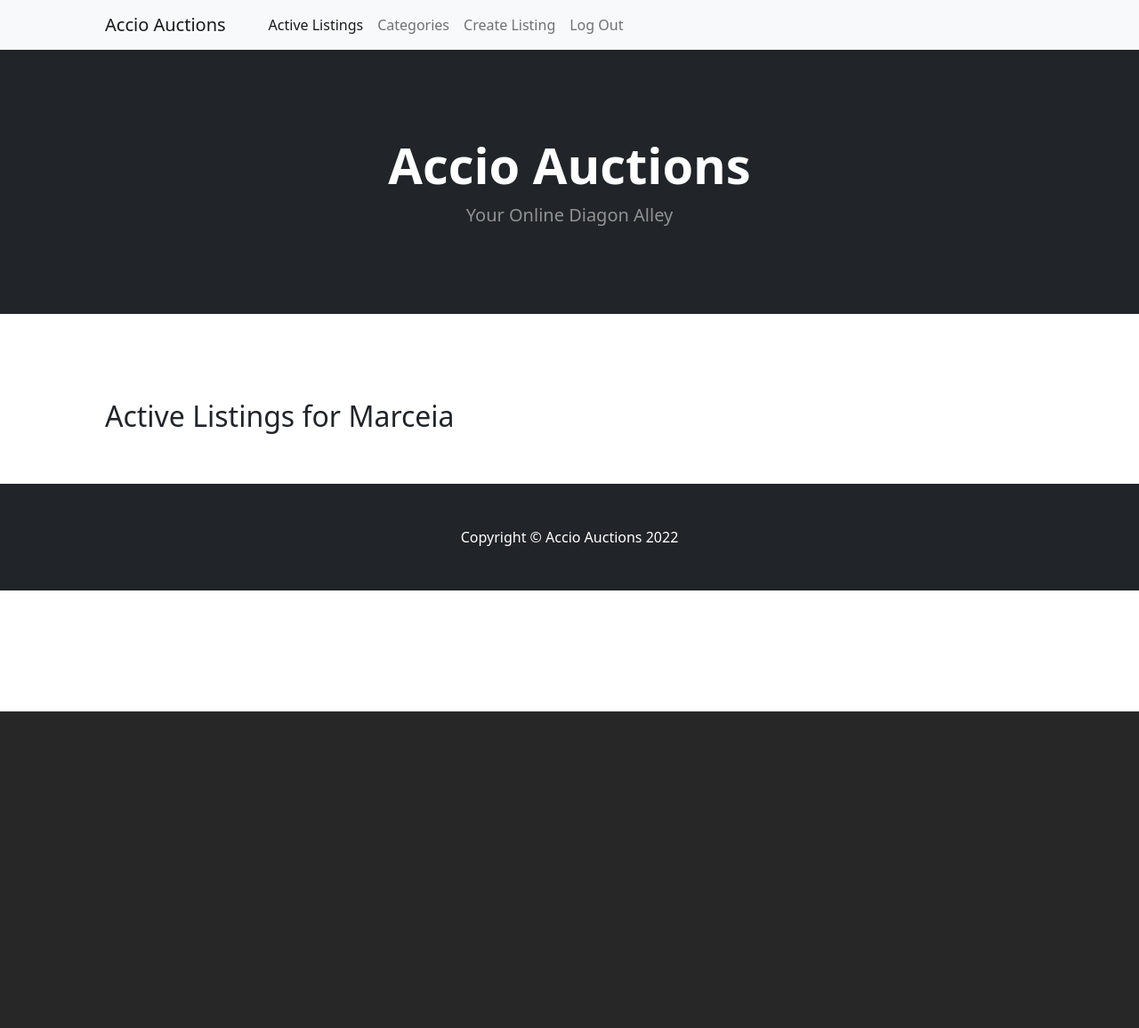
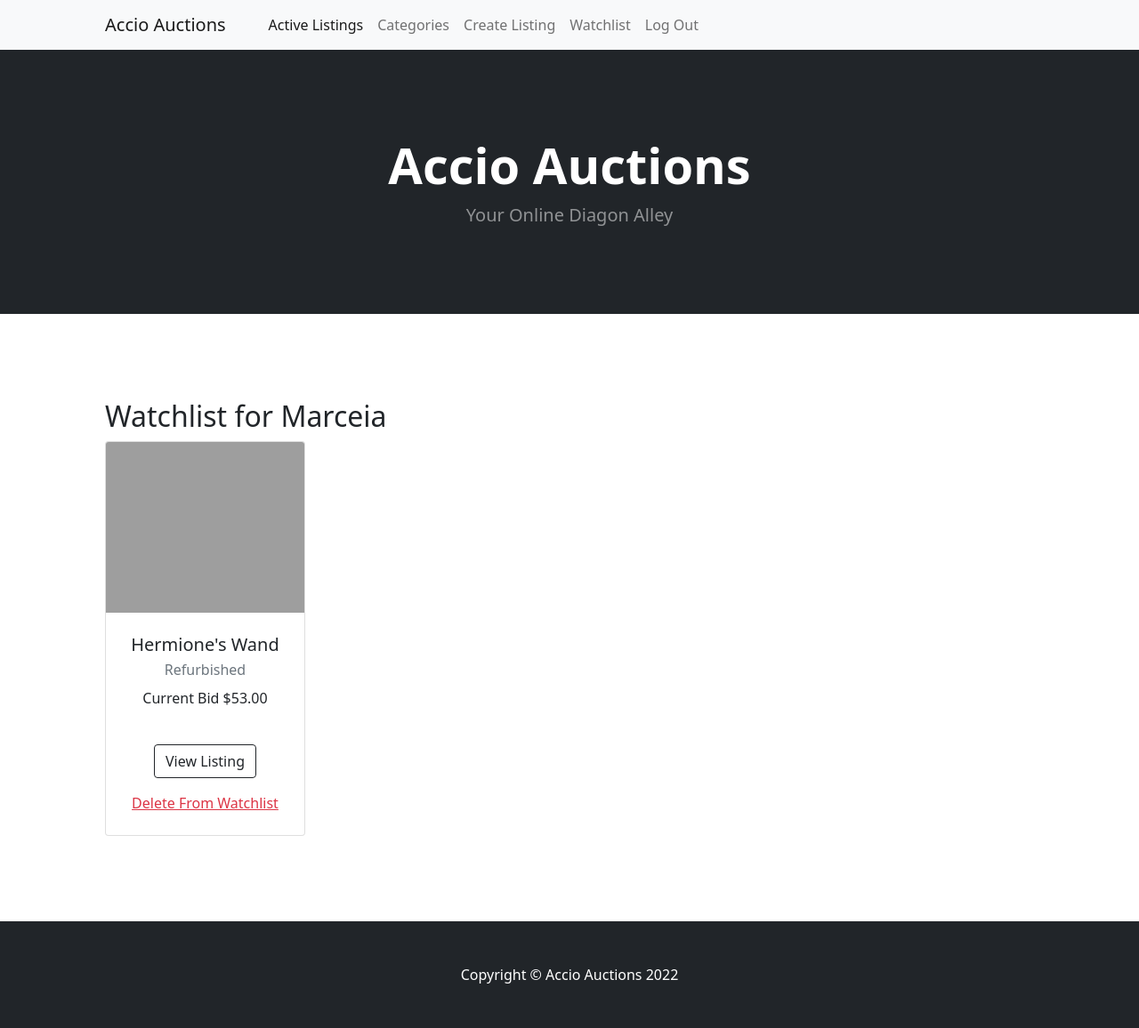
Before and after one commit to megler/commerce, a Django app: page /watchlist in a window 1280 px wide. Shown: the whole page at 89% size. Before the commit the page ends 800 px from the top, so only its background shows below. Run offline with Django 4.2, Linux system fonts and the light colour scheme; a user stored in the database is signed in; data comes from the database, SQL or seed files in the repository; both versions use the stored data as it was after the commit; some libraries are stand-ins or nearby versions; grey boxes are pictures that could not be loaded.

Commit message:
watchlist function now working. shows in nav if logged in, can add or delete from list, can only view list if logged in.

```diff
--- a/auctions/models.py
+++ b/auctions/models.py
@@ -96,5 +96,12 @@ class Watchlist(models.Model):
         related_name="item_to_watch",
     )
 
+    bids = models.ForeignKey(
+        Bid,
+        null=True,
+        on_delete=models.SET_NULL,
+        related_name="bids",
+    )
+
     def __str__(self):
         return f"User: {self.buyer.username}"
--- a/auctions/static/auctions/styles.css
+++ b/auctions/static/auctions/styles.css
@@ -25,3 +25,17 @@ input#currency-field:focus::placeholder {
     height: 15vw;
     object-fit: cover;
 }
+
+/* make submit button look like link. */
+/* credit: https://stackoverflow.com/questions/1367409/how-to-make-button-look-like-a-link */
+.btn_link {
+    background: none!important;
+    border: none;
+    padding: 0!important;
+    /*optional*/
+    font-family: arial, sans-serif;
+    /*input has OS specific font-family*/
+    color: #069;
+    text-decoration: underline;
+    cursor: pointer;
+  }
--- a/auctions/templates/auctions/layout.html
+++ b/auctions/templates/auctions/layout.html
@@ -41,6 +41,9 @@
             </li>
             {% if user.is_authenticated %}
               <li class="nav-item">
+                <a class="nav-link" href="{% url 'show_watchlist' %}">Watchlist</a>
+              </li>
+              <li class="nav-item">
                 <a class="nav-link" href="{% url 'logout' %}">Log Out</a>
               </li>
             {% else %}
--- a/auctions/templates/auctions/watchlist.html
+++ b/auctions/templates/auctions/watchlist.html
@@ -7,7 +7,7 @@
   <section class="py-5">
     <div class="container px-4 px-lg-5 mt-5">
       <div class="col-12">
-        <h2>Active Listings for
+        <h2>Watchlist for
           {% if user.get_short_name %}
             {{ user.get_short_name }}</h2>
         {% else %}
@@ -15,35 +15,41 @@
       {% endif %}
     </div>
     <div class="row gx-4 gx-lg-5 row-cols-2 row-cols-md-3 row-cols-xl-4">
-      {% for cat in listings_with_bid %}
-        {% if cat.product.status and cat.high_bidder%}
+      {% if not watch_items %}
+        <p>your list is empty</p>
+      {% else %}
+        {% for item in watch_items %}
+
           <div class="col mb-5">
             <div class="card h-100">
               <!-- Product image-->
-              <img class="card-img-top" src="{{ cat.product.listing_image }}" alt="{{ cat.product.item_name }}"/>
+              <img class="card-img-top card-img-top-home" src="{{ item.product.listing_image }}" alt="{{ item.product.item_name }}"/>
               <!-- Product details-->
               <div class="card-body p-4">
 
                 <!-- Product name-->
-                <h5 class="fw-b older text-center">{{ cat.product.item_name }}</h5>
+                <h5 class="fw-b older text-center">{{ item.product.item_name }}</h5>
                 <!-- Product Condition-->
-                <p class="card-subtitle mb-2 text-muted text-center">{{ cat.product.item_condition }}</p>
-                <!-- Product Description-->
-                <p class="card-text">{{ cat.product.description }}</p>
-                <!-- Product Bid-->
-                <p class="text-center">${{ cat.bid }}</p>
-
+                <p class="card-subtitle mb-2 text-muted text-center">{{ item.product.item_condition }}</p>
+                {% if item.bids.high_bidder%}
+                  <!-- Product Bid-->
+                  <p class="text-center">Current Bid ${{ item.bids.bid }}</p>
+                {% endif %}
               </div>
               <!-- Product actions-->
               <div class="card-footer p-4 pt-0 border-top-0 bg-transparent">
                 <div class="text-center">
-                  <a class="btn btn-outline-dark mt-auto" href="{% url 'get_listing' title=cat.product.item_name %}">View Listing</a>
+                  <a class="btn btn-outline-dark mt-auto" href="{% url 'get_listing' title=item.product.item_name %}">View Listing</a>
+                </div>
+                <div class="text-center mt-3">
+                  <a class="text-danger" href="{% url 'delete_from_watchlist' id=item.id %}">Delete From Watchlist</a>
                 </div>
               </div>
             </div>
           </div>
-        {% endif %}
-      {% endfor %}
+
+        {% endfor %}
+      {% endif %}
     </div>
   </div>
 </section>
--- a/auctions/urls.py
+++ b/auctions/urls.py
@@ -16,6 +16,11 @@ urlpatterns = [
          views.active_by_cat,
          name="listings_by_cat"),
     path("watchlist", views.show_watchlist, name="show_watchlist"),
+    path(
+        "delete/<int:id>",
+        views.delete_from_watchlist,
+        name="delete_from_watchlist",
+    ),
     path("add_to_watchlist/<str:title>",
          views.add_to_watchlist,
          name="add_to_watchlist"),
--- a/auctions/views.py
+++ b/auctions/views.py
@@ -171,6 +171,12 @@ def get_listing(request, title, message=""):
     current_bid = Bid.objects.get(product_id=get_listing_info.id,
                                   high_bidder=True)
 
+    # Get all items from user's watchlist so you can extract specific prod id's
+    verify_watchlist = Watchlist.objects.filter(buyer_id=request.user.id)
+    # Get product id's from logged in user's watchlist
+    # Credit: https://stackoverflow.com/questions/7054189/checking-if-something-exists-in-items-of-list-variable-in-django-template
+    list_id = [i.product_id for i in verify_watchlist]
+
     return render(
         request,
         "auctions/detail.html",
@@ -180,6 +186,7 @@ def get_listing(request, title, message=""):
             "category": get_cat,
             "item": get_listing_info,
             "message": message,
+            "verify_watchlist": list_id,
         },
     )
 
@@ -233,10 +240,14 @@ def bid_item(request, title):
 
 def add_to_watchlist(request, title):
     get_listing_info = ListAuction.objects.get(item_name=title)
+    get_bid = Bid.objects.get(product_id=get_listing_info.id, high_bidder=True)
     if request.method == "POST":
         if request.user.is_authenticated:
-            p = Watchlist(buyer_id=request.user.id,
-                          product_id=get_listing_info.id)
+            p = Watchlist(
+                buyer_id=request.user.id,
+                product_id=get_listing_info.id,
+                bids_id=get_bid.id,
+            )
             p.save()
 
             return get_listing(
@@ -253,7 +264,19 @@ def add_to_watchlist(request, title):
     return get_listing(request, title=title)
 
 
+@login_required(login_url="login")
+def delete_from_watchlist(request, id=None):
+    """ Allow logged in user to remove item from watchlist"""
+
+    # Credit: https://stackoverflow.com/questions/44248228/django-how-to-delete-a-object-directly-from-a-button-in-a-table
+    object = Watchlist.objects.get(id=id)
+    object.delete()
+    return show_watchlist(request)
+
+
+@login_required(login_url="login")
 def show_watchlist(request):
+    """ Show logged in user all items in watchlist """
     items = Watchlist.objects.all().filter(buyer=request.user.id)
 
     return render(request, "auctions/watchlist.html", {"watch_items": items})
```
Also changed, not shown: auctions/templates/auctions/detail.html (+14 -6 lines), auctions/migrations/0012_watchlist_bids.py (added), db.sqlite3.
